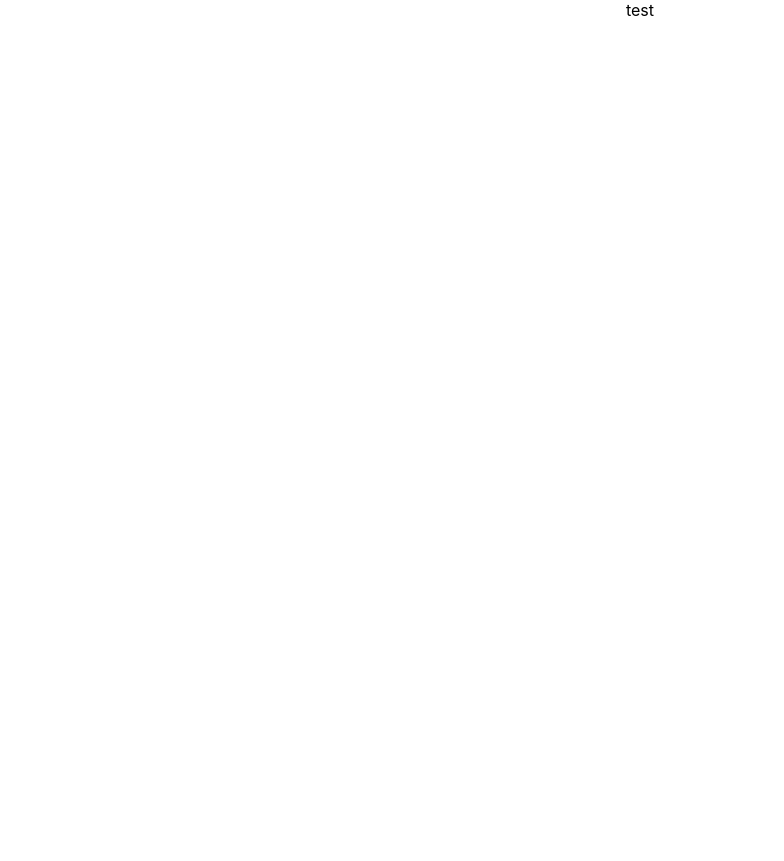
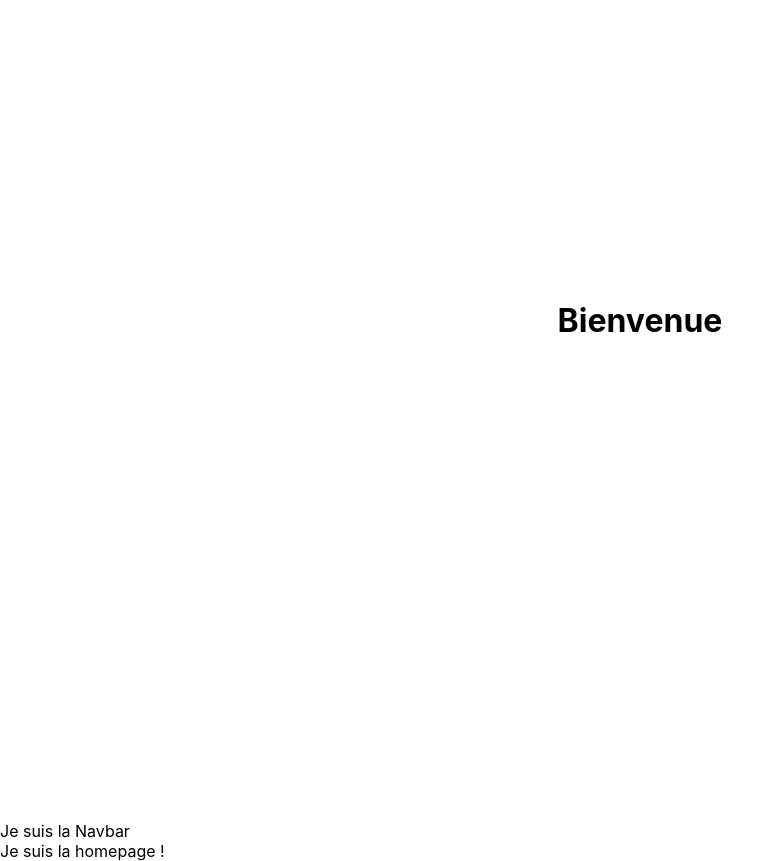
Before and after one commit to Sentelnia/myportfolio, a React (Create React App) app in the folder client/: page / in a window 1280 px wide. Shown: the whole page, without its empty margins (0-784 px from the left). Before the commit the page ends 800 px from the top, so only its background shows below. Built offline with nearby package versions, Linux system fonts and the light colour scheme.

Commit message:
component, workin on intro

```diff
--- a/client/package.json
+++ b/client/package.json
@@ -8,6 +8,7 @@
     "@testing-library/user-event": "^12.8.3",
     "react": "^17.0.2",
     "react-dom": "^17.0.2",
+    "react-router-dom": "^5.3.0",
     "react-scripts": "4.0.3",
     "web-vitals": "^1.1.2"
   },
--- a/client/src/App.js
+++ b/client/src/App.js
@@ -1,12 +1,42 @@
 
-import './App.css';
+import React, { Component } from 'react';
+import { Switch, Route } from 'react-router-dom';
 
-function App() {
-  return (
-    <div className="App">
-      test
-    </div>
-  );
+/////////////////////////////Import  Component//////////////////////
+import Homepage from "./components/Homepage"
+import Navbar from "./components/Navbar"
+import Intro from "./components/intro/Intro"
+
+
+
+class App extends Component{
+  state={
+    show:true
+  }
+
+  updateState = (introShow) =>{
+    this.setState({
+      show : introShow
+    })
+  }
+
+  render() {
+
+    return (
+      <div className="App">
+        <Intro show={this.state.show} updateState={this.updateState} />
+        <Navbar />
+        <Switch>
+          {/////////////////////* HOMEPAGE *////////////////////////
+          }
+          <Route exact path="/" render={() => (
+            <Homepage/>
+          )} />
+        </Switch>
+      </div>
+    );
+  }
+
 }
 
 export default App;
--- /dev/null
+++ b/client/src/components/Homepage.js
@@ -0,0 +1,14 @@
+
+import React, { Component } from 'react';
+
+class Homepage extends Component{
+  render(){
+    return (
+      <div className="homepage">
+        Je suis la homepage !
+      </div>
+    );
+  }
+}
+
+export default Homepage
--- /dev/null
+++ b/client/src/components/Navbar.js
@@ -0,0 +1,13 @@
+import React, { Component } from 'react';
+
+class Navbar extends React.Component {
+  render(){
+    return (
+      <div className="navbar">
+        Je suis la Navbar
+      </div>
+    )
+  }
+}
+
+export default Navbar
--- /dev/null
+++ b/client/src/components/intro/Intro.css
@@ -0,0 +1,9 @@
+.show{
+  width:100vw;
+  height:100vh;
+  text-align: center;
+}
+
+.show h1{
+  padding-top: 35vh
+}
--- /dev/null
+++ b/client/src/components/intro/Intro.js
@@ -0,0 +1,22 @@
+import React, { Component } from 'react';
+import "./Intro.css"
+
+class Intro extends Component{
+
+  onClose = e =>{
+   this.props.updateState(false)
+  }
+
+
+  render(){
+    return (
+      <>
+        {this.props.show && <div className='show' onClick={this.onClose}>
+        <h1>Bienvenue</h1>
+        </div>}
+      </>
+    )
+  }
+}
+
+export default Intro;
--- a/client/src/components/projects/projects_services.js
+++ b/client/src/components/projects/projects_services.js
@@ -1,3 +1,4 @@
+/* eslint-disable import/no-anonymous-default-export */
 import axios from 'axios'
 
 export default {
--- a/client/src/index.js
+++ b/client/src/index.js
@@ -1,17 +1,10 @@
+
 import React from 'react';
 import ReactDOM from 'react-dom';
 import './index.css';
 import App from './App';
-import reportWebVitals from './reportWebVitals';
 
-ReactDOM.render(
-  <React.StrictMode>
-    <App />
-  </React.StrictMode>,
-  document.getElementById('root')
-);
 
-// If you want to start measuring performance in your app, pass a function
-// to log results (for example: reportWebVitals(console.log))
-// or send to an analytics endpoint. Learn more: https://bit.ly/CRA-vitals
-reportWebVitals();
+import {BrowserRouter as Router} from 'react-router-dom';
+
+ReactDOM.render(<Router><App /></Router>, document.getElementById('root'));
```
Also changed, not shown: client/src/components/homepage.js (deleted), client/src/images/IMG-20210912-WA0000.jpg (added), 1 other file (tests, documents, lock files or other folders).
